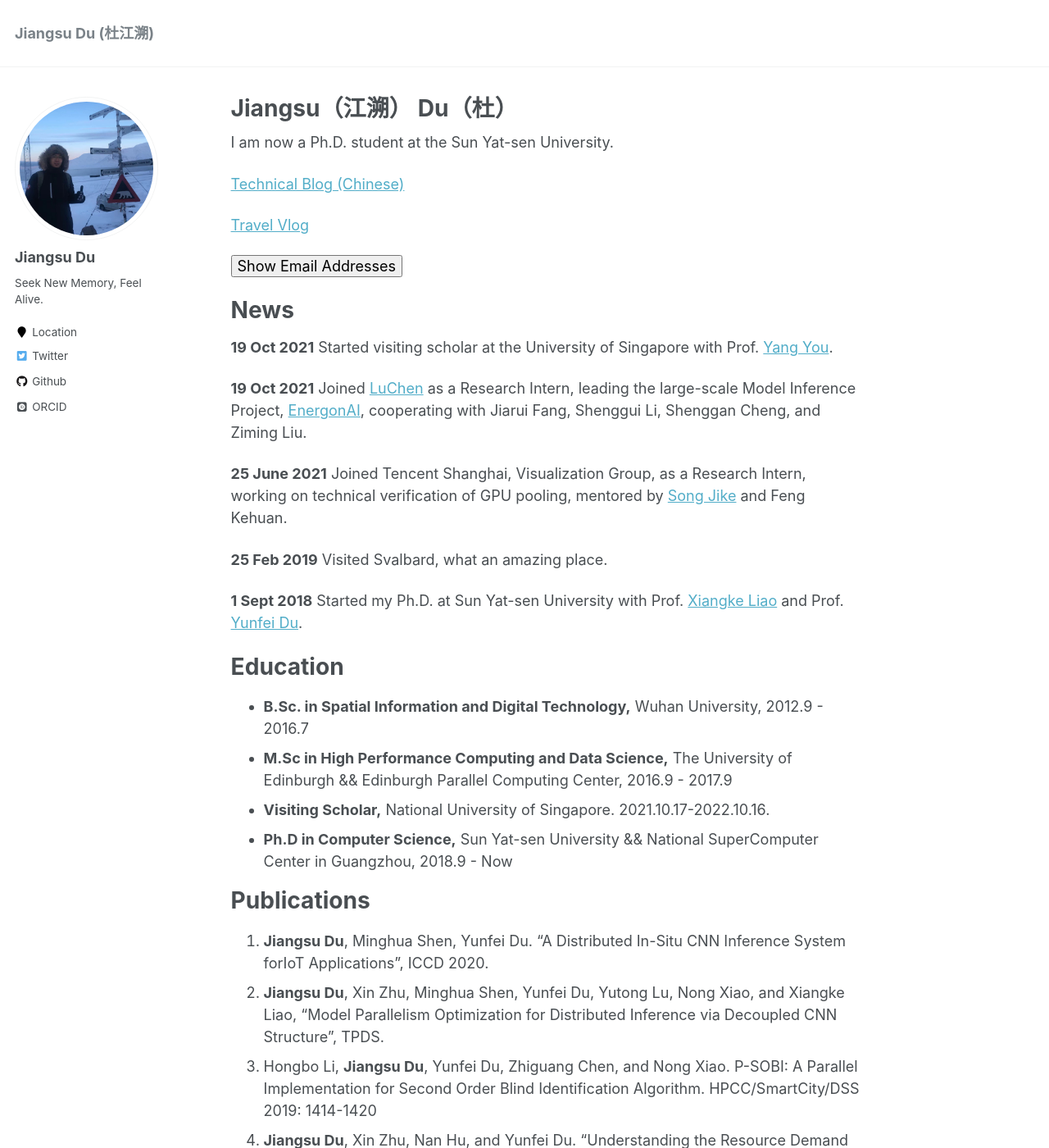
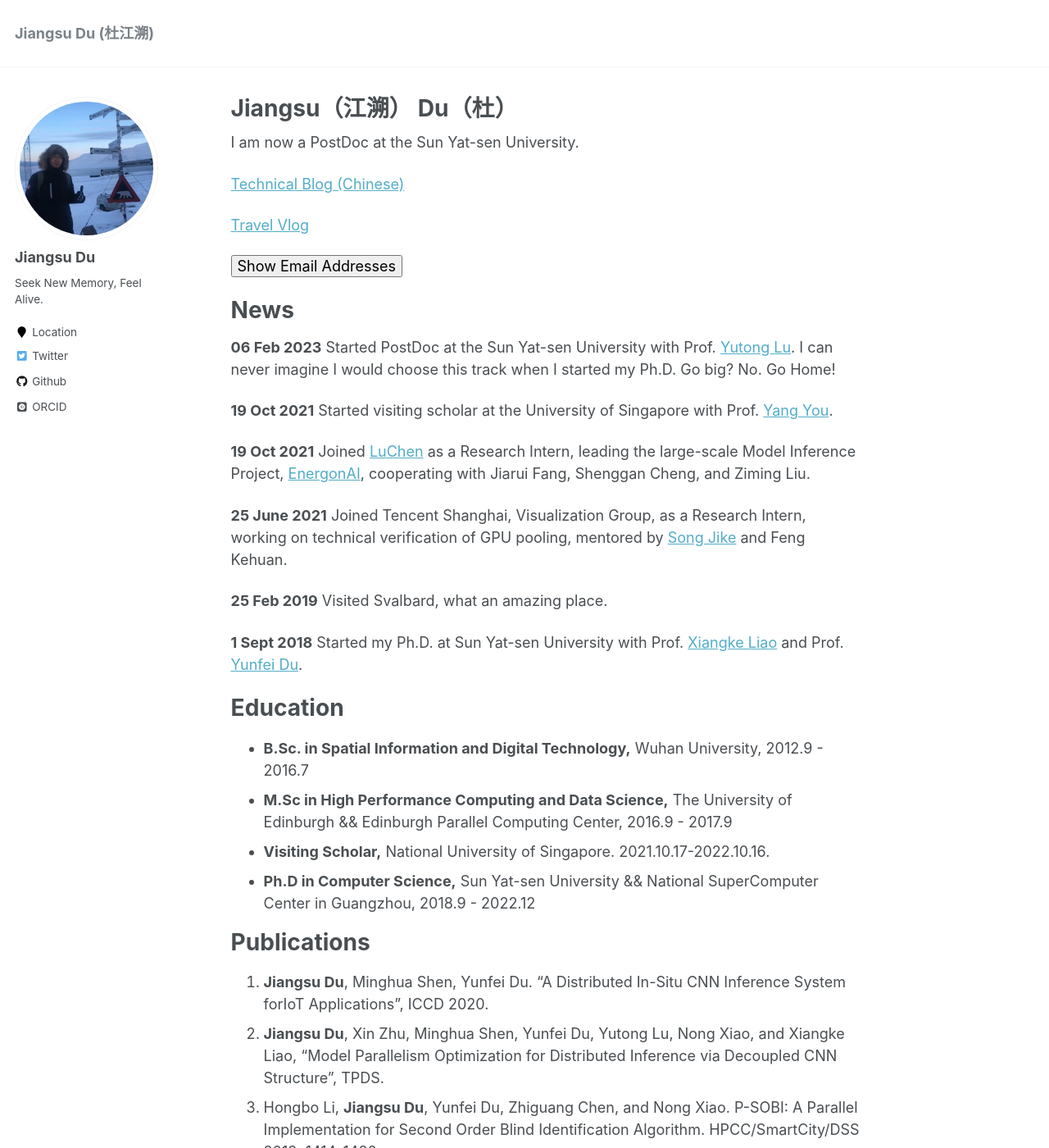
Before and after one commit to dujiangsu/dujiangsu.github.io, a Jekyll site: the page built from _pages/about.md, in a window 1280 px wide and 1400 px high. Shown: the whole window at 82% size. Built offline with Jekyll 4.4.1, drawn with Linux system fonts in a browser that asks for light colours; some web fonts are replaced; some of the changed text lies outside the part shown.

Commit message:
update in 2023/03/02

```diff
--- a/_pages/about.md
+++ b/_pages/about.md
@@ -8,24 +8,25 @@ redirect_from:
   - /about.html
 ---
 
-I am now a Ph.D. student at the Sun Yat-sen University.
+I am now a PostDoc at the Sun Yat-sen University.
 
- [Technical Blog (Chinese)](https://www.zhihu.com/column/c_1408504261072695297)
+[Technical Blog (Chinese)](https://www.zhihu.com/column/c_1408504261072695297)
 
 [Travel Vlog](https://space.bilibili.com/480041276)
 
 <p>
-    <button id="btnShowEmail" onclick="targetField = document.getElementById('display'); btnShowEmail = document.getElementById('btnShowEmail'); var userName1 = 'dujs', domain1 = 'mail2.sysu.edu.cn', userName2 = 'dujiangsu', domain2 = '163.com'; var first=`SYSU Email: ${userName1}@${domain1}`;var second=`Permanent Email: ${userName2}@${domain2}`; targetField.innerHTML=second + '<br>' + first; btnShowEmail.style.display = 'none';">Show Email Addresses</button><br>
+    <button id="btnShowEmail" onclick="targetField = document.getElementById('display'); btnShowEmail = document.getElementById('btnShowEmail'); var userName1 = 'dujiangsu', domain1 = 'mail.sysu.edu.cn', userName2 = 'dujiangsu', domain2 = '163.com'; var first=`SYSU Email: ${userName1}@${domain1}`;var second=`Permanent Email: ${userName2}@${domain2}`; targetField.innerHTML=second + '<br>' + first; btnShowEmail.style.display = 'none';">Show Email Addresses</button><br>
 <span id="display"></span>
 </p>
 
 
 News
 =========
+**06 Feb 2023** Started PostDoc at the Sun Yat-sen University with Prof. [Yutong Lu](https://baike.baidu.com/link?url=fcpCKn80OKYp5P7NydFvZux6Qq4MJGxKiByJ3QxbWjSHuuKimoERoOag4PT4f9vEfbgXHRXibHIko2r7wv2TiL_qes9_HtkgIBIXNFM-tZsBx-0uvjAcbLcuhFWeNX_S). I can never imagine I would choose this track when I started my Ph.D. Go big? No. Go Home!
 
 **19 Oct 2021** Started visiting scholar at the University of Singapore with Prof. [Yang You](https://www.comp.nus.edu.sg/cs/bio/youy/).
 
-**19 Oct 2021** Joined [LuChen](https://www.luchentech.com/) as a Research Intern, leading the large-scale Model Inference Project, [EnergonAI](https://github.com/hpcaitech/EnergonAI), cooperating with Jiarui Fang, Shenggui Li, Shenggan Cheng, and Ziming Liu.
+**19 Oct 2021** Joined [LuChen](https://www.luchentech.com/) as a Research Intern, leading the large-scale Model Inference Project, [EnergonAI](https://github.com/hpcaitech/EnergonAI), cooperating with Jiarui Fang, Shenggan Cheng, and Ziming Liu.
 
 **25 June 2021** Joined Tencent Shanghai, Visualization Group, as a Research Intern, working on technical verification of GPU pooling, mentored by [Song Jike](https://www.linkedin.com/in/albcamus/?originalSubdomain=cn) and Feng Kehuan.
 
@@ -39,7 +40,7 @@ Education
 - **B.Sc. in Spatial Information and Digital Technology,** Wuhan University, 2012.9 - 2016.7
 - **M.Sc in High Performance Computing and Data Science,**  The  University of Edinburgh && Edinburgh Parallel Computing Center, 2016.9 - 2017.9
 - **Visiting Scholar,** National University of Singapore. 2021.10.17-2022.10.16.
-- **Ph.D in Computer Science,** Sun Yat-sen University && National SuperComputer Center in Guangzhou, 2018.9 - Now
+- **Ph.D in Computer Science,** Sun Yat-sen University && National SuperComputer Center in Guangzhou, 2018.9 - 2022.12
 
 Publications
 ===========
@@ -52,3 +53,4 @@ Publications
 6. **Jiangsu Du**, Jiazhi Jiang, Yang You, Dan Huang, Yutong Lu, "Handling Heavy-tailed Input of Transformer Inference on GPUs", ICS, 2022.
 7. **Jiangsu Du**, Yunfei Du, Dan Huang, Yutong Lu, Xiangke Liao, "Enhancing distributed in-situ CNN inference in the Internet of Things", IOTJ, 2022.
 8. Jiazhi Jiang, **Jiangsu Du**, Dan Huang, Dongsheng Li, Jiang Zheng, Yutong Lu, "Characterizing and Optimizing Transformer Inference on ARM Many-core Processor", ICPP, 2022.
+9. Jiazhi Jiang, Dan Huang, **Jiangsu Du**, Yutong Lu, Xiangke Liao, "Optimizing small channel 3D convolution on GPU with tensor core", PARCO, 2022.
```
